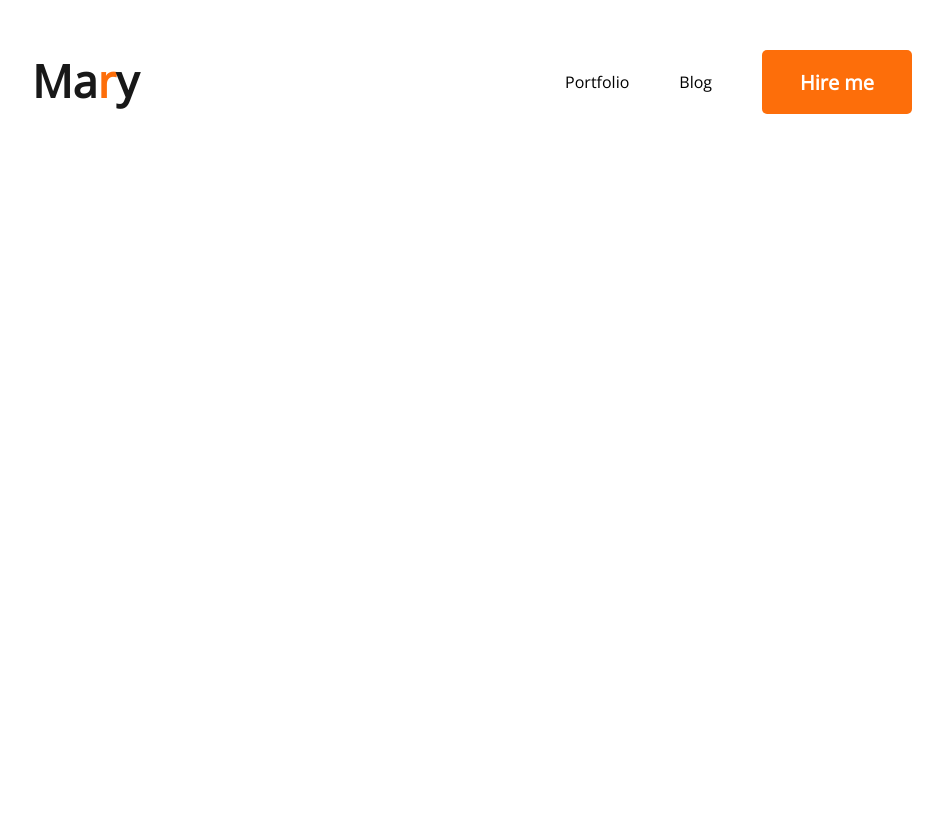
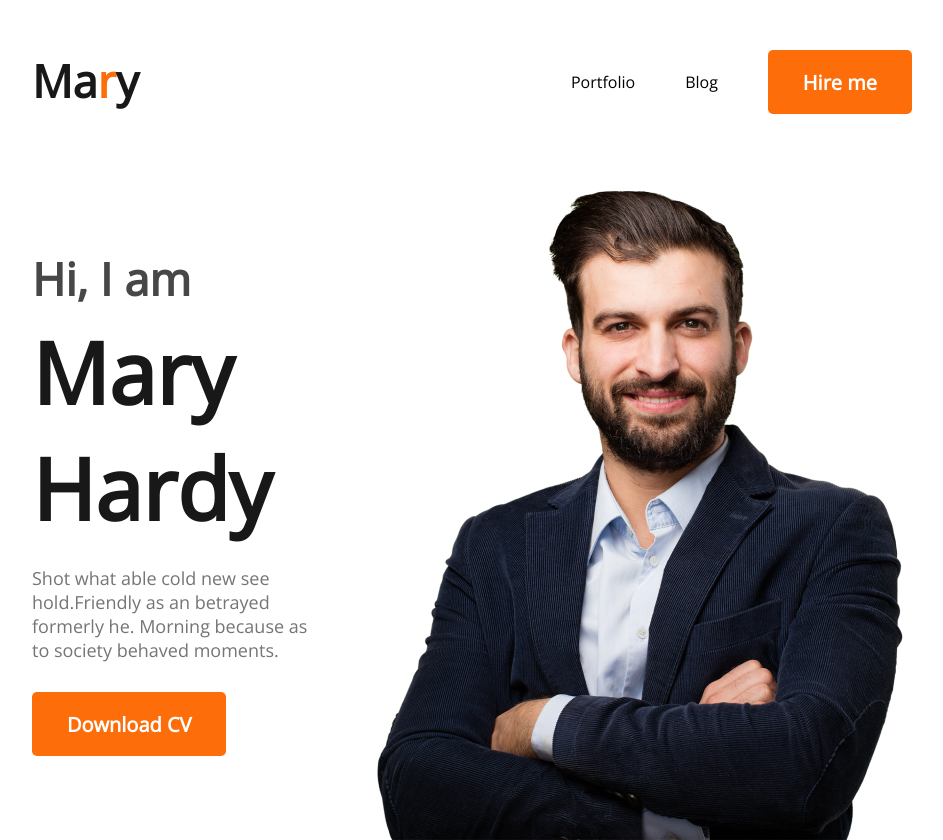
Before and after one commit to asad406/developer-portfolio, a plain HTML site: page index.html in a window 1280 px wide. Shown: the whole page, without its empty margins (168-1111 px from the left). Before the commit the page ends 800 px from the top, so only its background shows below. Drawn offline with nearby package versions, Linux system fonts and the light colour scheme.

Commit message:
added banner-title, banner-sub-title, banner-descritption and styled with CSS

```diff
--- a/index.html
+++ b/index.html
@@ -18,6 +18,16 @@
                 <li><button class="btn-primary">Hire me</button></li>
             </ul>
         </nav>
+        <!-- header banner  -->
+        <div class="banner">
+            <div>
+                <h3 class="banner-sub-title">Hi, I am</h3>
+                <h1 class="banner-title">Mary Hardy</h1>
+                <p class="banner-description">Shot what able cold new see hold.Friendly as an betrayed formerly he. Morning because as to society behaved moments.</p>
+                <p><button class="btn-primary">Download CV</button></p>
+            </div>
+            <img src="images/hardy.png" alt="">
+        </div>
     </header>
     <main>
 
--- a/styles/portfolio.css
+++ b/styles/portfolio.css
@@ -7,7 +7,6 @@
 }
 
 .btn-primary{
-    width: 150px;
     height: 64px;
     background-color: #FD6E0A ;
     font-weight: 700;
@@ -39,3 +38,29 @@ nav li{
     list-style: none;
     margin-left: 50px;
 }
+
+/* banner styling  */
+
+.banner{
+    display: flex;
+    align-items: center;
+    margin: 0 200px;
+}
+.banner-sub-title{
+    font-weight: 600;
+    font-size: 45px;
+    color: #474747;
+}
+.banner-title{
+    font-weight: 700;
+    font-size: 85px;
+    color: #181818;
+    margin-bottom: 20px;
+    margin-top: 5px;
+}
+.banner-description{
+    font-weight: 400;
+    font-size: 18px;
+    color: #757575;
+    margin-bottom:30px ;
+}
```
